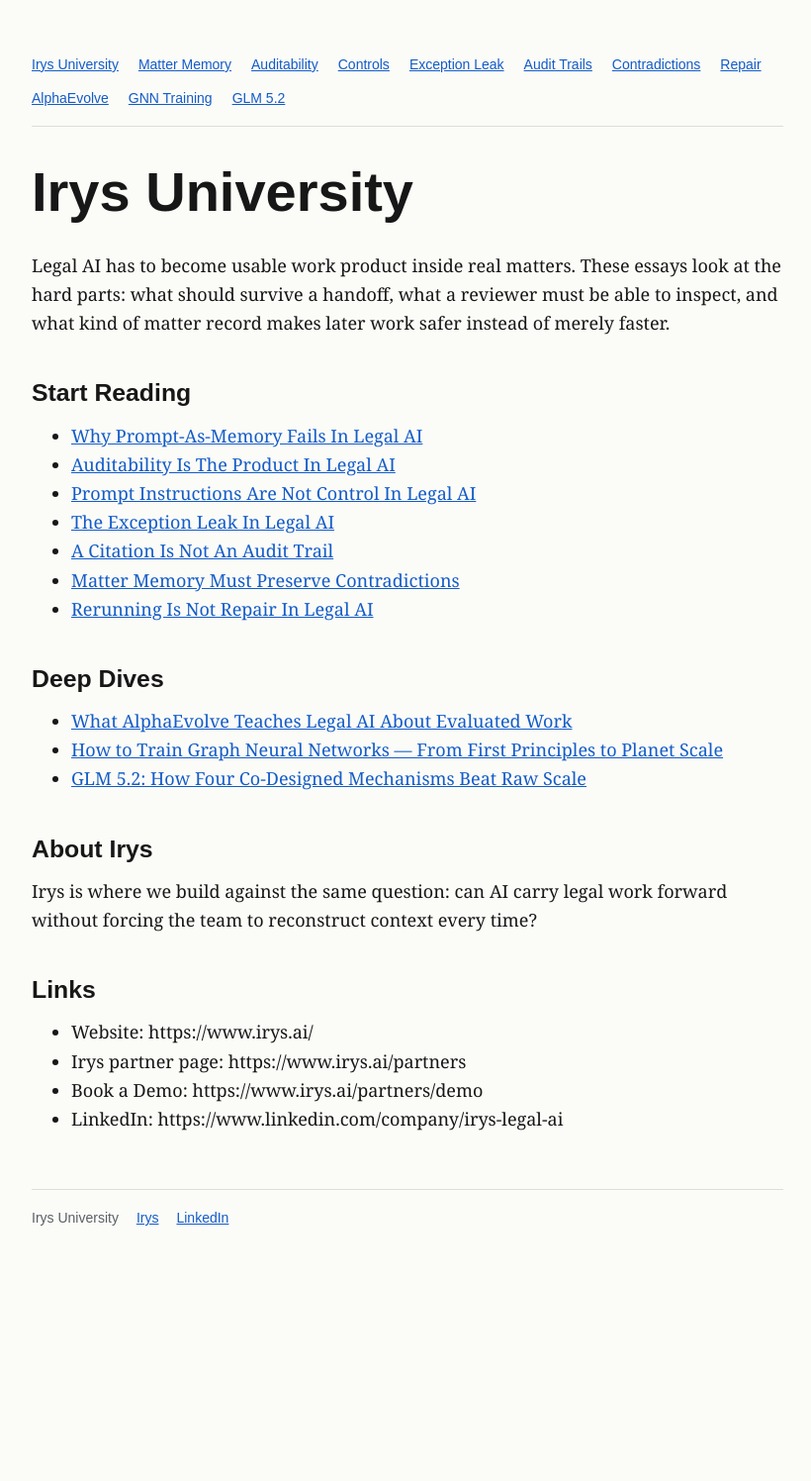
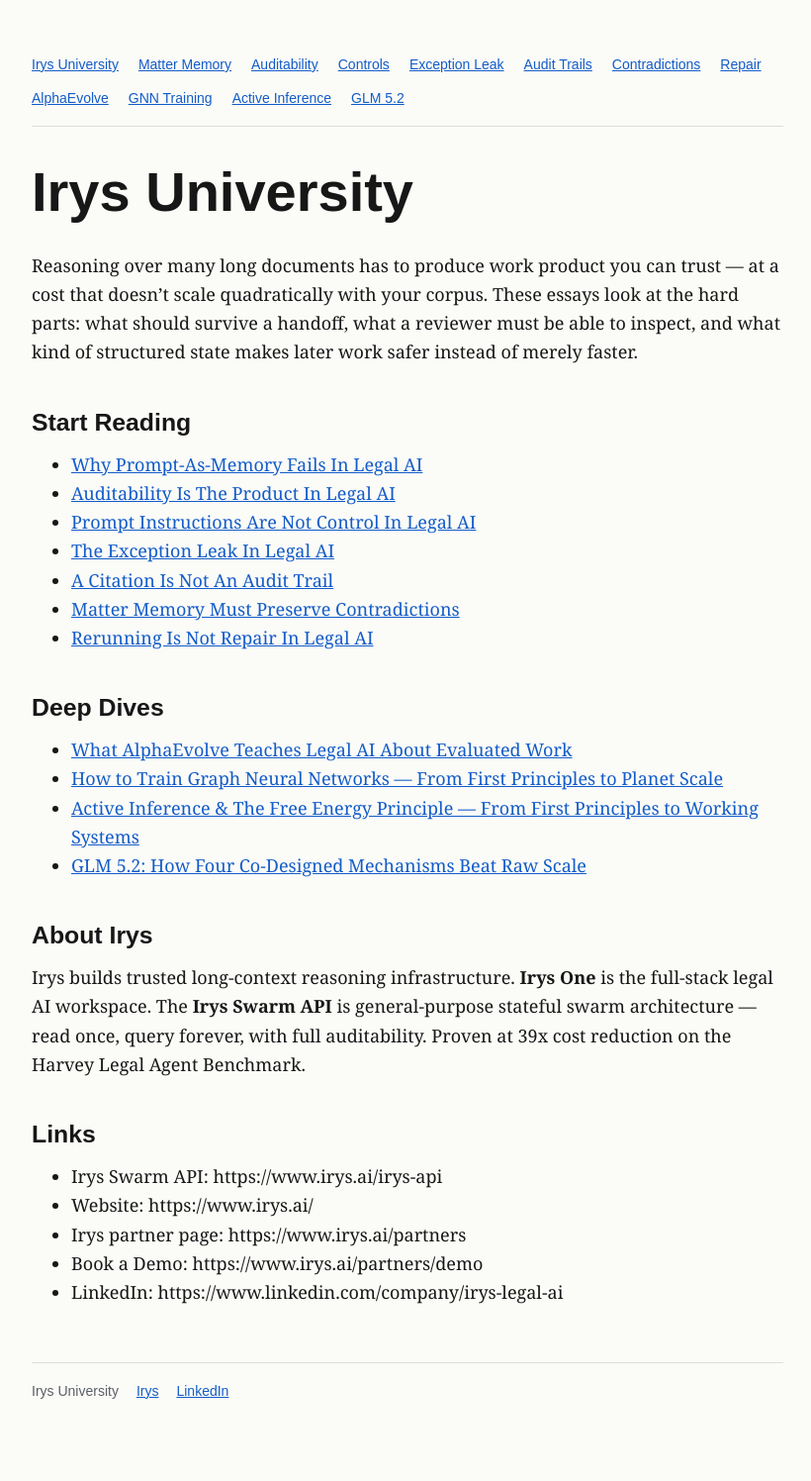
Before and after one commit to Iqidis-ai/irys-university-public, a Jekyll site: the page built from index.md, in a window 1280 px wide. Shown: the whole page at 99% size, without its empty margins (228-1048 px from the left). Built offline with Jekyll 4.4.1, drawn with Linux system fonts in a browser that asks for light colours; before the commit the page ends 1321 px from its top, so only the background shows below that; part of the change alters nothing that is shown.

Commit message:
Add Active Inference deep-dive article and broaden site positioning
Committed by Devansh

Co-Authored-By: Claude Opus 4.6 <noreply@anthropic.com>

```diff
--- /dev/null
+++ b/articles/active-inference-free-energy-principle.md
@@ -0,0 +1,241 @@
+---
+title: "Active Inference & The Free Energy Principle — From First Principles to Working Systems"
+description: "A deep technical walkthrough of Active Inference: why intelligence is structure not scale, how the Free Energy Principle unifies perception and action, and how AXIOM's 1.6M-parameter cognitive architecture beats systems 400x its size."
+keywords: "Active Inference, Free Energy Principle, AXIOM, VERSES AI, Gaussian Mixture Models, Bayesian inference, KL divergence, variational free energy, model predictive control, Bayesian model reduction, cognitive architecture, Irys, Swarm API"
+image: /images/active-inference-free-energy-principle.png
+permalink: /articles/active-inference-free-energy-principle.html
+date: 2026-07-08
+last_modified_at: 2026-07-08
+type: article
+nav_title: "Active Inference"
+nav_order: 10
+section: deep-dive
+---
+
+# Active Inference & The Free Energy Principle — From First Principles to Working Systems
+
+A 1.6-million-parameter system beats models with 400 times more parameters. VERSES Genius solves code-breaking challenges 140 times faster and 5,260 times cheaper than frontier AI models. Against DeepSeek R1, Genius achieves 100 percent where DeepSeek manages 45 percent — while running 300 times faster and 800 times cheaper.
+
+Those numbers should not be possible. The explanation is not a trick or a narrow benchmark optimization. It is a structural difference in how intelligence is built.
+
+This article derives Active Inference and the Free Energy Principle from first principles, then walks through AXIOM — the four-module cognitive architecture that achieves these results. No hand-waving. Full math. Working systems.
+
+## Part I: The Crisis of Scale
+
+### Diminishing Returns
+
+The current AI paradigm is simple: intelligence emerges from scale. Train on more data, with more parameters, using more compute. Each doubling of model scale produces a measurable capability gain.
+
+The problem is that the capability gain per doubling is shrinking while the cost per doubling is holding steady or growing. The scaling curves are flattening. We are deep in the zone of diminishing returns — each dollar buys less intelligence than the last.
+
+### The Same Bug
+
+When an image generator draws a person with six fingers, it knows that pixel clusters co-occur in certain patterns, but not that hands have five fingers. When a language model confidently states a false fact, it knows word sequences, but not truth conditions. When a deep RL agent trained on one Atari game is placed in a slightly modified version, it collapses — it memorized pixel patterns, not game mechanics.
+
+These are not separate bugs. They are the same bug: the absence of a causal model. Deep learning builds statistical mappings from inputs to outputs. This is pattern recognition, and pattern recognition is genuinely useful. But pattern recognition is not understanding.
+
+A system that knows correlations can interpolate — it performs within the training distribution. A system that knows causes can extrapolate — it performs outside the training distribution. Every real-world deployment involves situations outside the training distribution.
+
+### What Intelligence Requires
+
+True intelligence requires four capabilities that pattern matching cannot provide:
+
+1. **A world model.** The system maintains an internal representation of what causes what — not just what co-occurs with what.
+2. **Prediction.** The model generates expectations about future observations before they arrive.
+3. **Surgical updating.** When predictions fail, the system updates specific beliefs without disrupting unrelated knowledge. Deep learning's catastrophic forgetting is the direct consequence of lacking this.
+4. **Uncertainty tracking.** The system maintains probability distributions over hypotheses, not point estimates. It knows what it does not know, and can target information-gathering actions to resolve specific uncertainties.
+
+Deep learning fails on all four. The question is: where does the alternative come from?
+
+## Part II: The Free Energy Principle
+
+### Friston's Question
+
+In the 1990s and 2000s, a neuroscientist named Karl Friston asked a deceptively simple question: what does the brain do? Not what each region does, but what single objective unifies everything — seeing, speaking, planning, dreaming, remembering, moving.
+
+The answer he arrived at has become one of the most debated and productive frameworks in neuroscience. It is called the Free Energy Principle.
+
+### Thermodynamic Surprise
+
+The core idea: every self-organizing system survives by minimizing surprise. Not emotional surprise — thermodynamic surprise. The quantity the system works to minimize is called variational free energy, and it measures the gap between what a system expects to sense and what it actually senses.
+
+A fish in water has low free energy. Its sensory channels — pressure, oxygen, resistance — match its expectations. Remove the fish from water and every sensory channel screams mismatch. Free energy spikes to maximum. If the fish cannot reduce this gap, it dies. Sustained high free energy is dissolution.
+
+This is not a metaphor. The same mechanism operates at every scale of biology. A bacterium swims up a sugar gradient. A cell maintains pH balance. A body maintains core temperature. A brain maintains a predictive model of the world. In every case: predict, compare, reduce the gap.
+
+### Two Ways to Reduce the Gap
+
+When prediction error occurs, there are exactly two responses:
+
+**Perception:** Change your mind. Update internal beliefs to match reality. You expected a step to be there, but it was not. You update the model. The room did not change — only the model did.
+
+**Action:** Change the world. You are cold. Your model predicts your body should be warm. You put on a jacket. Reality changed to match the model.
+
+The system chooses between these based on precision — how confident it is in its model versus its preferences. High precision on preferences (body MUST be 37°C) with low precision on situation → act. Low precision on preferences with high precision on model → perceive and update.
+
+### Beliefs Are Distributions
+
+The formalization rests on one key idea: beliefs are not single values. They are probability distributions. The mathematical workhorse is the Gaussian — a bell curve characterized by a mean (best guess) and variance (uncertainty). Precision (τ = 1/σ²) is the inverse of variance: high precision means high confidence.
+
+When the world is generated by multiple overlapping causes, a single Gaussian is insufficient. A Gaussian mixture model decomposes complex data into a sum of simple Gaussians, each representing one cause. The model learns three things for each component: where its center is, how wide it is, and how much of the data it explains.
+
+### The Free Energy Equation
+
+Bayesian inference updates beliefs through three components: the prior (what you believed before data), the likelihood (how probable the data is under each hypothesis), and the posterior (what you believe after seeing the data).
+
+Variational free energy is defined as:
+
+F(q) = E_q[-log p(y|s)] + KL[q(s) || p(s)]
+
+Or in plain terms: **F = Complexity − Accuracy**.
+
+Complexity (KL divergence) measures how far your beliefs moved from your starting point. Accuracy measures how well your updated beliefs explain the observed data. Minimizing free energy means explaining the data (accuracy) while keeping beliefs close to priors (complexity). This prevents both ignoring evidence and overfitting to noise.
+
+KL divergence is the cost of changing your mind. When evidence is strong, the accuracy gain exceeds the complexity cost, and the system updates fully. When evidence is weak, the complexity cost dominates, and the system shifts only slightly. This built-in caution distinguishes free energy minimization from both reward maximization and maximum likelihood estimation.
+
+## Part III: Active Inference — From Principle to Engineering
+
+### Generative Models
+
+Active Inference is the engineering framework that turns the Free Energy Principle into a working agent. The key architectural choice is the generative model — a model that goes from causes to predicted effects, not from effects to labels.
+
+A discriminative model (standard deep learning) maps inputs to outputs. It cannot simulate, cannot predict consequences of actions, and cannot diagnose failures. A generative model runs in both directions: given causes, it predicts effects; given effects, it infers causes.
+
+### The Active Inference Loop
+
+An Active Inference agent maintains beliefs about hidden causes. It uses its generative model to predict what it should observe. It compares predictions to actual sensory input — this is perception. But it also selects actions that will make future observations match its preferences — this is action.
+
+The critical difference from reinforcement learning: preferences are not external reward signals bolted onto the system. They are beliefs about preferred future states, encoded in the same format as physics beliefs. When a collision occurs, two prediction errors fire simultaneously — one for violated physics predictions, one for violated preference predictions. Both drive the agent to act. Same mechanism for physics and goals.
+
+### Expected Free Energy
+
+Most planning systems optimize for reward. An Active Inference agent optimizes for Expected Free Energy, which naturally decomposes into two components:
+
+**Pragmatic value:** Will this action lead to preferred outcomes?
+**Epistemic value:** Will this action reduce my uncertainty?
+
+This dissolves the exploration-exploitation tradeoff. Early in learning, when the model is uncertain, epistemic value dominates — the agent explores. Late in learning, when the model is accurate, pragmatic value dominates — the agent exploits. The transition is smooth, automatic, and mathematically principled. No hyperparameter controls it.
+
+### Active Inference vs Reinforcement Learning
+
+Three structural differences:
+
+1. **Sample efficiency.** Active Inference agents learn from 10,000 frames. Deep RL agents need 1,000,000+. A 100-1000x gap.
+2. **Adaptability.** When the environment changes, an RL agent must retrain. An Active Inference agent updates one belief and adapts in tens of frames.
+3. **Transparency.** An RL agent's policy is a black box. An Active Inference agent's beliefs are readable: "Object at (50,30), velocity (3,-1), mode: bouncing, confidence: 92%."
+
+The costs are real. Building generative models is hard. The Active Inference ecosystem is young. Scaling to complex continuous environments is research-grade.
+
+## Part IV: AXIOM — A Working Cognitive Architecture
+
+AXIOM (Active eXpanding Inference with Object-centric Models) implements Active Inference as a four-module cognitive hierarchy. Each module handles a specific layer of cognition.
+
+### sMM: The Slot Mixture Model — Perception
+
+AXIOM makes a bet about reality: what you see on screen is generated by a small number of coherent, persistent objects. The sMM does not classify pixels — it hypothesizes objects and generates predicted images from those hypotheses.
+
+The algorithm is Expectation Maximization. In the E-step, each pixel is soft-assigned to slots based on which slot's predicted pixel was closest. In the M-step, each slot updates its parameters (position, color, size) based on its assigned pixels. After a few iterations, objects emerge — without labels, without training data, without supervision.
+
+AXIOM receives a 210×160 pixel RGB image (33,600 data points) and describes the entire scene with roughly 30 Gaussian parameters. This is extreme compression through structure.
+
+When a new object appears, the sMM uses a truncated stick-breaking prior. Empty slots with near-zero weight grow to accommodate new objects on demand. The system expands its complexity to match the environment.
+
+### iMM: The Identity Mixture Model — Memory
+
+The iMM assigns type-level identity codes. Not instance-level labels (this particular red ball) but type-level labels (BALL). Three different red balls on screen each get the same identity code.
+
+The benefit: when the agent learns "BALL objects bounce" from one instance, new instances immediately inherit that knowledge. When perturbations swap object colors mid-game, the iMM notices shape and motion patterns are unchanged and remaps new appearances to old identity codes. Learned dynamics are preserved.
+
+### tMM: The Transition Mixture Model — Physics
+
+The tMM learns a shared library of dynamics modes — a self-built physics engine. Mode 1: falling (next_y = current_y + velocity, velocity += gravity). Mode 2: bouncing (velocity = -velocity). Mode 3: stationary. Mode 4: drifting.
+
+Technically, this is a switching linear dynamical system. The mode library is shared across all objects of each identity type, so dynamics learned from one ball transfer to all balls. When a ball hits the floor and switches from falling to bouncing, the tMM detects the prediction error against the falling mode and switches to the bouncing mode.
+
+### rMM: The Recurrent Mixture Model — Logic
+
+The rMM is the executive brain. It takes the full context of the current moment — object states, nearest objects, agent actions, last reward — and infers which dynamics mode applies. Its key capability is compositionality: it can handle novel situations by composing familiar elements.
+
+If it has seen "enemy nearby + no action = safe" and "jump + far from enemy = safe" and "jump + enemy nearby = danger," it can infer the correct dynamics mode for "enemy nearby + jump" even if it has never encountered that specific combination. Generative composition, not lookup table.
+
+### Self-Structuring Intelligence
+
+AXIOM's most striking property is that it structures itself.
+
+**Expansion.** When prediction error from existing components is persistently high (not momentarily high), the system spawns new components. New slots, new identity codes, new dynamics modes, new causal clusters. Growth is triggered by persistent surprise, not novelty.
+
+**Bayesian Model Reduction.** Growth without governance is entropy. BMR tests whether merging similar components improves prediction. If two dynamics modes ("red ball bouncing" and "blue square bouncing") can be merged into one ("objects bouncing") with lower free energy, the merge is accepted. Generalization emerges from principled pruning.
+
+**Model Predictive Control with CEM.** AXIOM plans by sampling 64 action sequences, scoring each through its world model using Expected Free Energy, keeping the top 10%, refitting the distribution, and repeating. But it executes only the first action, observes the result, and replans. Plan a trajectory. Execute one step. Observe. Replan.
+
+## Part V: The Proof
+
+### Gameworld 10k Benchmark
+
+AXIOM was tested on the Gameworld 10k benchmark — ten Atari-style game environments with a strict data budget of 10,000 interaction frames (about 5.5 minutes of gameplay).
+
+Key results:
+
+- **Parameter efficiency.** 0.3 to 1.6 million parameters vs hundreds of millions for deep RL baselines. Approximately 400:1 ratio.
+- **Sample efficiency.** 10,000 frames to competent play. Deep RL: 1,000,000+. A 100-1000x gap.
+- **Mastermind code-breaking.** VERSES Genius (same architectural family) achieves 100% success rate where DeepSeek R1 achieves 45%. 140x faster than o1-preview. 5,260x cheaper.
+
+### Perturbation Experiments
+
+Mid-game, experimenters change object colors or shapes. Deep RL baselines collapse — they learned pixel correlations, and those correlations no longer hold. AXIOM's iMM creates new identity slots briefly, then shape-based remapping kicks in. Within approximately 50 frames, the agent resumes correct play. No retraining.
+
+### Ablation Studies
+
+Remove Bayesian Model Reduction and generalization suffers — redundant components accumulate. Remove information gain from planning and exploration suffers — the agent gets stuck in local optima. Both components are load-bearing. AXIOM is not a collection of independent tricks. It is a coherent system.
+
+### Edge Deployment
+
+AXIOM runs in real time on a single GPU. For deployment, the target is edge hardware — NVIDIA Jetson-class devices. Intelligence that does not require datacenter-scale compute budgets. This changes who gets to build intelligent systems.
+
+## Part VI: The Structural Coordination Thesis
+
+### The Convergent Pattern
+
+Two systems from completely different domains arrived at the same structural insight independently.
+
+AXIOM, in the domain of game-playing AI: decompose perception into object-centric Gaussians, coordinate through a shared generative model, grow where prediction error is high, compress where redundancy exists.
+
+The Irys Swarm API, in the domain of document analysis: decompose extraction into typed observations, coordinate through a shared blackboard, dispatch follow-up workers where uncertainty is high, stop iterating when coverage is complete.
+
+The correspondence is specific and structural:
+
+| AXIOM | Irys Swarm API |
+|-------|---------------|
+| sMM segments pixels into objects | Extraction workers segment documents into observations |
+| iMM assigns type-level identity codes | Typed observation schemas separate kind from instance |
+| tMM builds shared dynamics mode library | Recurring extraction patterns transfer across documents |
+| rMM selects actions based on causal context | Supervisor dispatches follow-up based on uncertainty |
+| Free energy drives exploration toward uncertainty | Blackboard gaps drive targeted investigation |
+
+On the Harvey Legal Agent Benchmark (1,251 tasks), commodity models routed through the Irys architecture achieved 17.75 percent strict all-pass rate at $1.30 per task, compared to 10.4 percent at $50.90 for previous approaches. The models did not change. The coordination did.
+
+### The Thesis
+
+The deep learning paradigm says: scale the model and the behavior will follow.
+
+The structural coordination thesis says: structure the coordination and the behavior will emerge from smaller, cheaper, more transparent components.
+
+AXIOM: 400x fewer parameters, human-level play from 10,000 frames, runs on edge hardware. Irys: 39x lower cost, higher accuracy, commodity models. Both: every step traceable, every conclusion auditable.
+
+The two are not mutually exclusive. But structure sits on top.
+
+### Open Questions
+
+The open questions are genuine. Can Active Inference scale to continuous real-world environments with high-dimensional state spaces? Can the Irys Swarm API maintain its cost advantage on tens of thousands of pages? Can either system handle complex multi-step reasoning beyond current benchmarks?
+
+What is not open is the direction. Two independent systems from different fields, built by different teams, using different tools, arrived at the same pattern. Decompose. Specialize. Share state. Iterate. Grow where uncertain. Compress where redundant. Audit by construction.
+
+The future is not bigger models. It is smarter coordination over structured, persistent, auditable state.
+
+---
+
+*This article accompanies the Irys University video "Active Inference & The Free Energy Principle — From First Principles to Working Systems." For the full 2.5-hour visual walkthrough, see the [Irys University channel](https://irys.ai).*
+
+*Try Irys AI → [irys.ai](https://irys.ai) | Irys Swarm API → [irys.ai/irys-api](https://irys.ai/irys-api)*
+
+*Published by [Irys AI](https://irys.ai) — planned intelligence for legal work.*
--- a/index.md
+++ b/index.md
@@ -1,12 +1,12 @@
 ---
 title: "Irys University"
-description: "Research and education on legal AI, matter memory, auditability, legal work product, and AI-native legal workflows from Irys."
+description: "Research and education on long-context reasoning, stateful swarms, auditability, and trusted AI work product from Irys — across legal, finance, compliance, and beyond."
 permalink: /
 ---
 
 # Irys University
 
-Legal AI has to become usable work product inside real matters. These essays look at the hard parts: what should survive a handoff, what a reviewer must be able to inspect, and what kind of matter record makes later work safer instead of merely faster.
+Reasoning over many long documents has to produce work product you can trust — at a cost that doesn't scale quadratically with your corpus. These essays look at the hard parts: what should survive a handoff, what a reviewer must be able to inspect, and what kind of structured state makes later work safer instead of merely faster.
 
 ## Start Reading
 
@@ -22,10 +22,11 @@ Legal AI has to become usable work product inside real matters. These essays loo
 
 ## About Irys
 
-Irys is where we build against the same question: can AI carry legal work forward without forcing the team to reconstruct context every time?
+Irys builds trusted long-context reasoning infrastructure. **Irys One** is the full-stack legal AI workspace. The **Irys Swarm API** is general-purpose stateful swarm architecture — read once, query forever, with full auditability. Proven at 39x cost reduction on the Harvey Legal Agent Benchmark.
 
 ## Links
 
+- Irys Swarm API: https://www.irys.ai/irys-api
 - Website: https://www.irys.ai/
 - Irys partner page: https://www.irys.ai/partners
 - Book a Demo: https://www.irys.ai/partners/demo
```
Also changed, not shown: README.md.
